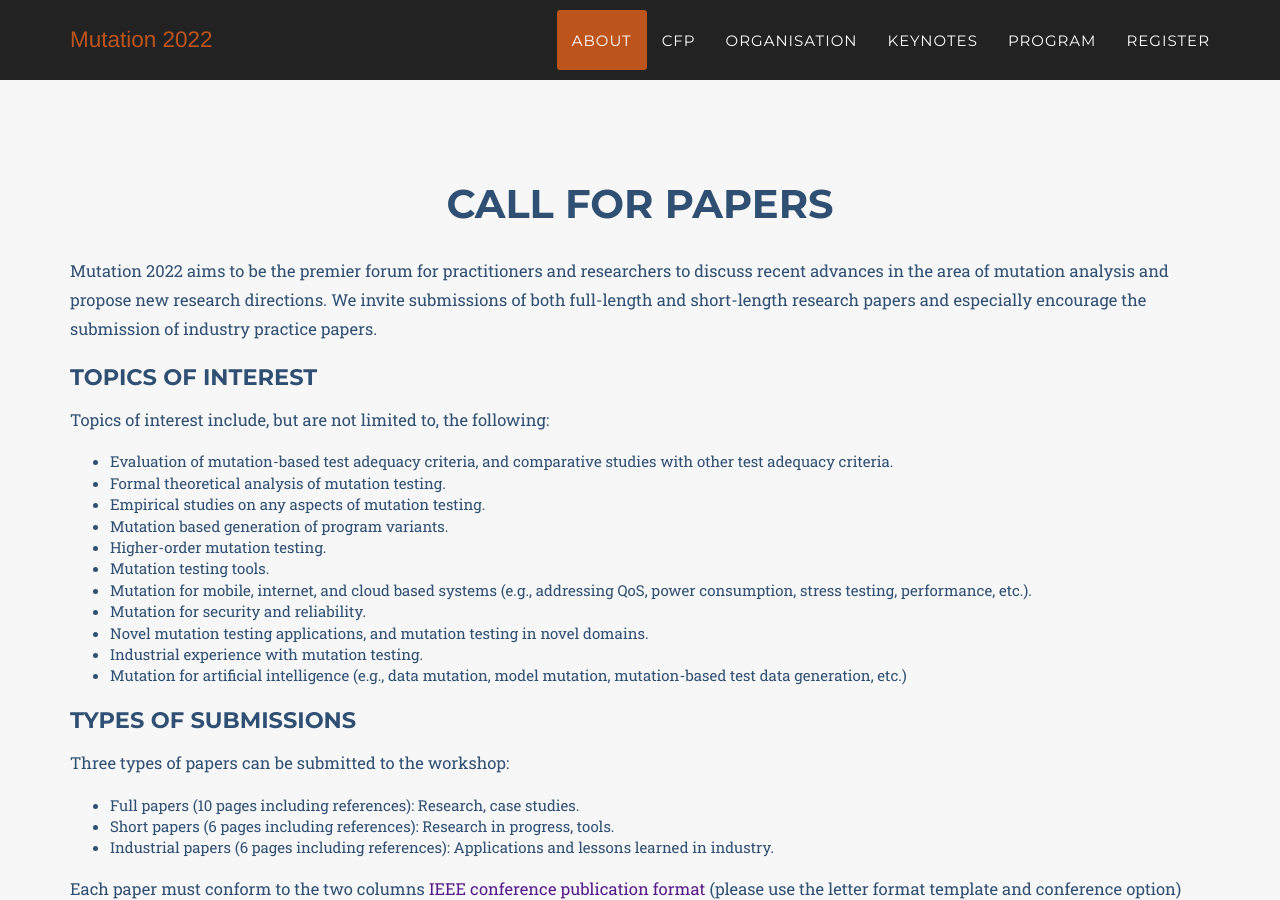
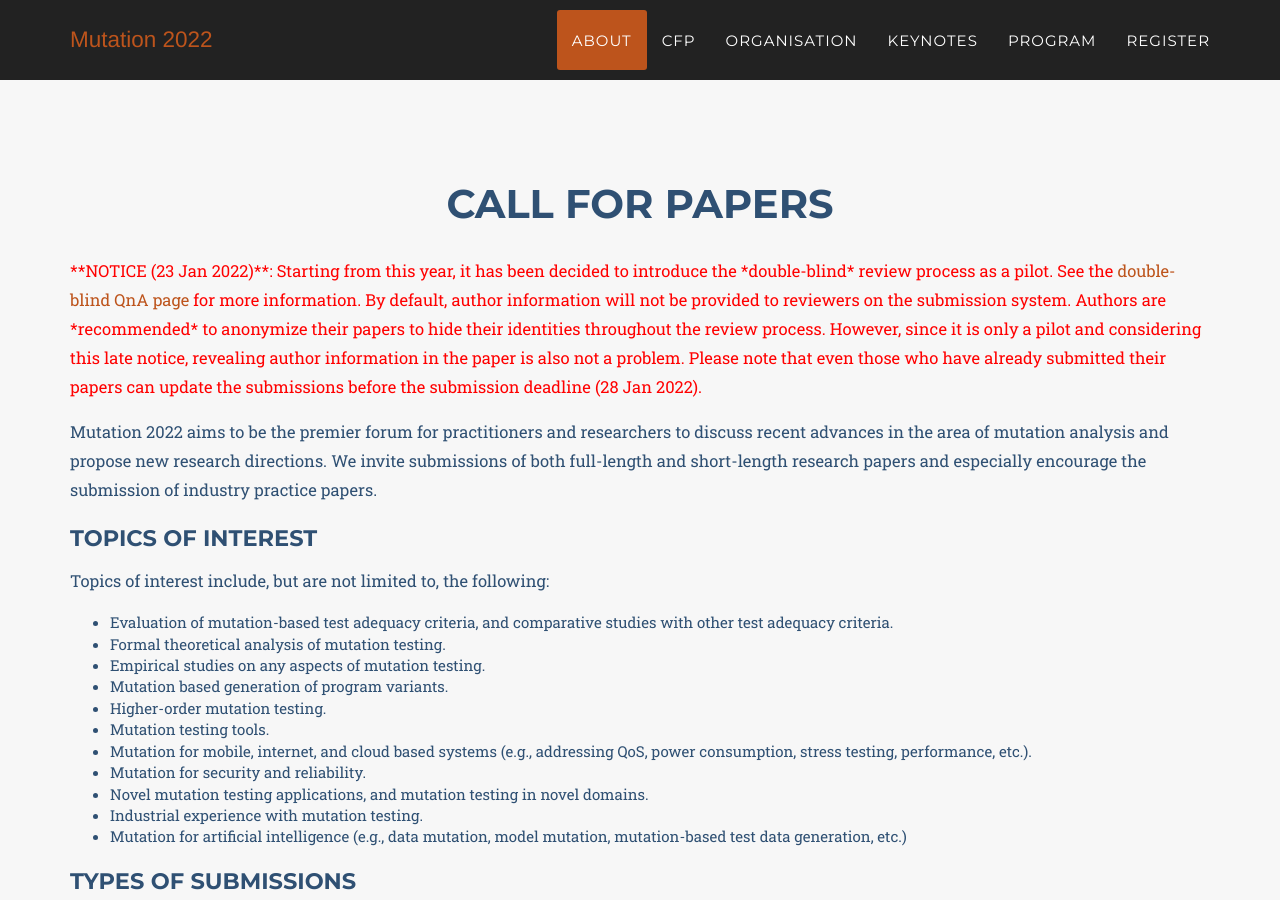
Before and after one commit to mutation-workshop/2024, a Jekyll site: the page built from index.html, in a window 1280 px wide and 900 px high, scrolled down 1758 px. Built offline with Jekyll 4.4.1, drawn with Linux system fonts in a browser that asks for light colours; some web fonts are replaced.

Commit message:
introduce double-blind notice

```diff
--- a/_includes/data/call.html
+++ b/_includes/data/call.html
@@ -7,6 +7,16 @@
                 </div>
             </div>
             <div class="row container">
+
+<p><span style="color:red">
+    **NOTICE (23 Jan 2022)**: Starting from this year, it has been decided to introduce the *double-blind* review process as a pilot.
+    See the <a href="https://icst2022.vrain.upv.es/track/icst-2022-papers#Submitting-to-ICST2022-Q-A">double-blind QnA page</a> for more information.
+    By default, author information will not be provided to reviewers on the submission system.
+    Authors are *recommended* to anonymize their papers to hide their identities throughout the review process.
+    However, since it is only a pilot and considering this late notice, revealing author information in the paper is also not a problem.
+    Please note that even those who have already submitted their papers can update the submissions before the submission deadline (28 Jan 2022).
+</span><p>
+
 <p><span>Mutation 2022 aims to be the premier forum for practitioners
 and researchers to discuss recent advances in the area of mutation
 analysis and propose new research directions. We invite submissions of
```
